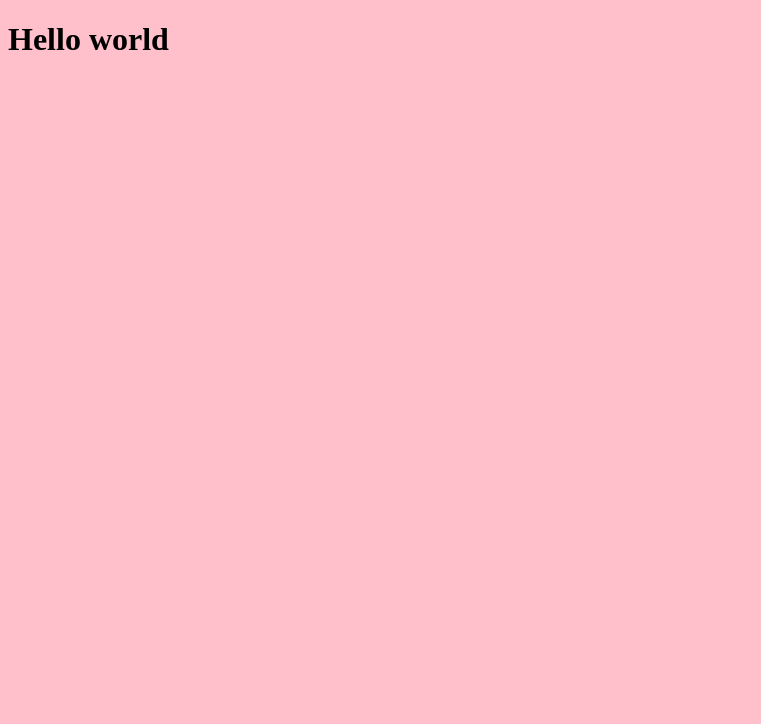
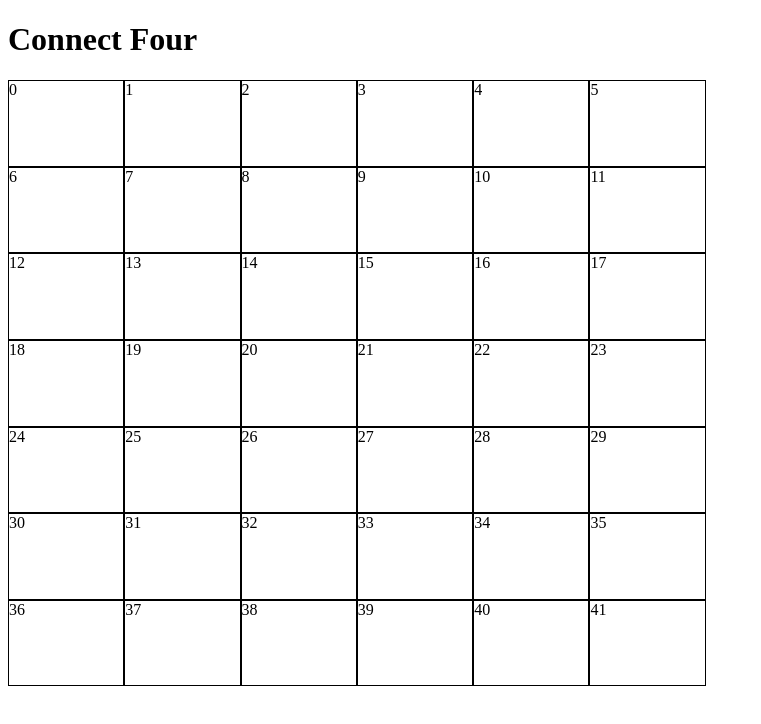
Before and after one commit to hollylouisarose/connect-four-game, a plain HTML site: page index.html in a window 1280 px wide. Shown: the whole page, without its empty margins (0-761 px from the left). Drawn offline with Linux system fonts and the light colour scheme.

Commit message:
initial grid

```diff
--- a/index.html
+++ b/index.html
@@ -9,6 +9,9 @@
   <script src="scripts/app.js" defer></script>
 </head>
 <body>
-  <h1>Hello world</h1>
+  <h1>Connect Four</h1>
+  <div class="grid-wrapper">
+    <div class="grid"></div>
+  </div>
 </body>
 </html>
--- a/scripts/app.js
+++ b/scripts/app.js
@@ -1 +1,15 @@
-console.log('hello world')
+const grid = document.querySelector('.grid')
+const cells = []
+let i = 0
+
+const createGrid = () => {
+  for (i = 0; i < 42; i++){
+    const cell = document.createElement('div')
+    cell.setAttribute('data-index', i)
+    cells.push(cell)
+    grid.appendChild(cell)
+    cell.textContent = i
+  }
+}
+
+createGrid()
--- a/styles/main.scss
+++ b/styles/main.scss
@@ -1,3 +1,12 @@
 body {
-  background-color: pink;
+  max-width: 800px;
+    .grid {
+      display: flex;
+      flex-wrap: wrap;
+        div {
+          border: solid black 1px;
+          width: calc(100% / 7);
+          padding-bottom: calc(100% / 12);
+      }
+  }
 }
```
Also changed, not shown: styles/main.css, 2 other files.
